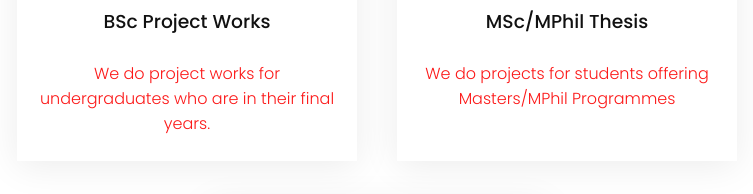
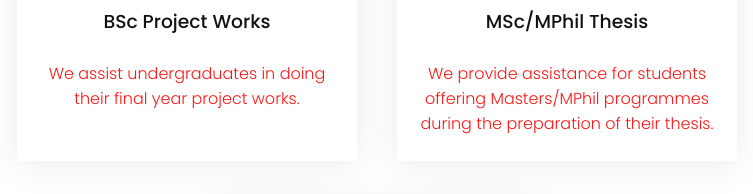
Before and after one commit to Sarah2407/pro, a plain HTML site: page index.html in a window 1280 px wide. Shown: the part 2099-2293 px from the top of the page, without its empty margins (263-1016 px from the left). Drawn offline with Linux system fonts and the light colour scheme.

Commit message:
assistance

```diff
--- a/index.html
+++ b/index.html
@@ -74,7 +74,7 @@
                 </div>
                 <div class="text">
                     <h3>BSc Project Works</h3><br>
-                    <p>We do project works for undergraduates who are in their final years.</p>
+                    <p>We assist undergraduates in doing their final year project works.</p>
                 </div>
             </div>
             <div class="box">
@@ -83,7 +83,7 @@
                 </div>
                 <div class="text">
                     <h3>MSc/MPhil Thesis</h3><br>
-                    <p>We do projects for students offering Masters/MPhil Programmes</p>
+                    <p>We provide assistance for students offering Masters/MPhil programmes during the preparation of their thesis.</p>
                 </div>
             </div>
             <div class="box">
```
